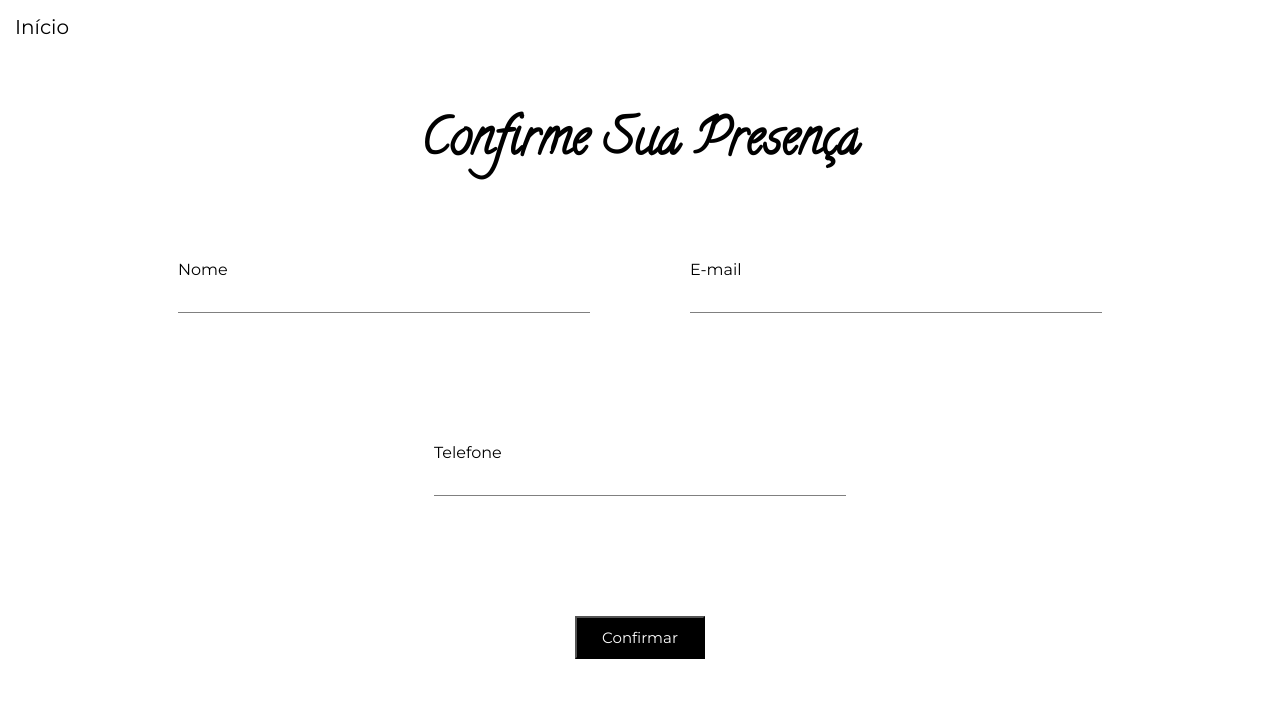
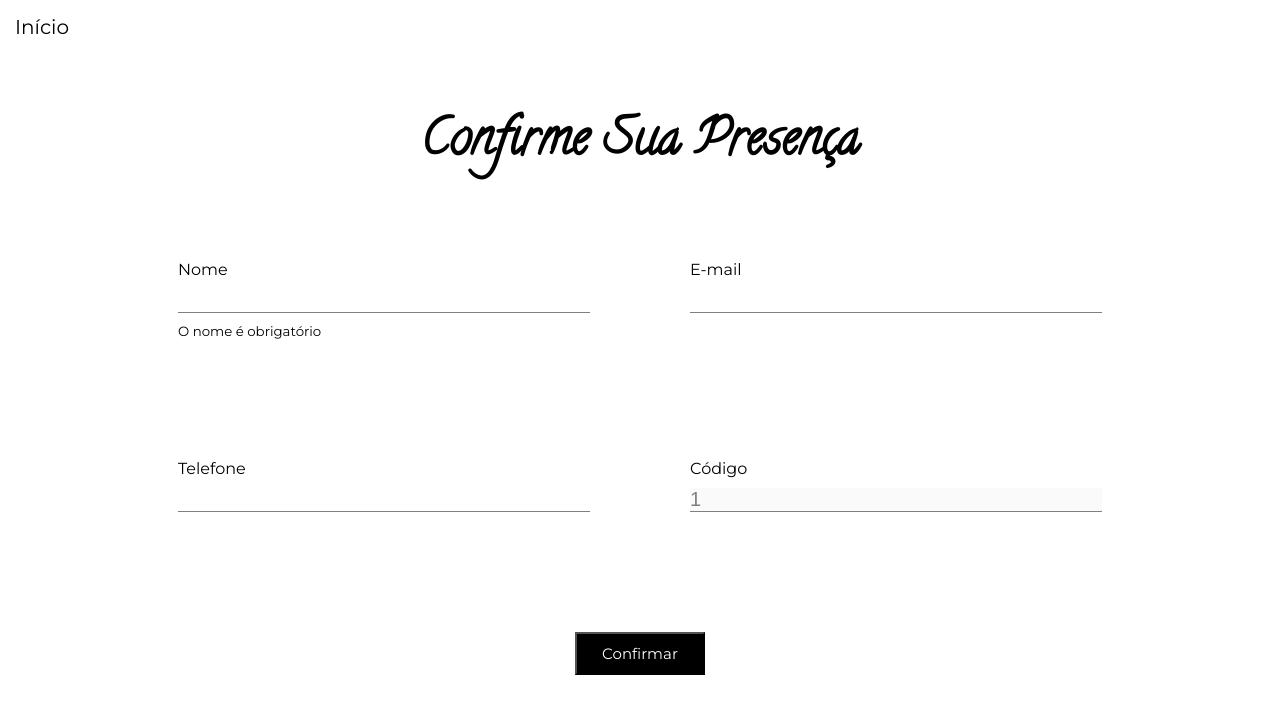
Before and after one commit to guilhermewebdev/wedding-site, a Next.js app: page /rsvp/1 in a window 1280 px wide. Shown: the top 714 px of the page. Built offline with nearby package versions, Linux system fonts and the light colour scheme.

Commit message:
Ajuste na lógica do código

```diff
--- a/src/components/rsvp.tsx
+++ b/src/components/rsvp.tsx
@@ -15,7 +15,7 @@ const useForm = buildUseForm<ConfirmAttendanceDTO>(confirmAttendanceDTOimpl);
 
 export default function RSVP(props: RSVPProps) {
     const { code } = props;
-    const { errors, register, onSubmit, loading, setError } = useForm()
+    const { errors, register, onSubmit, loading, setError, setValue } = useForm({ code })
     const submit = async (form: ConfirmAttendanceDTO) => {
         try {
             await apiClient.post('/attendance', form);
@@ -27,6 +27,11 @@ export default function RSVP(props: RSVPProps) {
             return setError('__other', 'Erro desconhecido');
         }
     }
+    React.useEffect(() => {
+        if(code) {
+            setValue('code', code);
+        }
+    }, [code])
     return (
         <>
             <Head>
@@ -60,13 +65,11 @@ export default function RSVP(props: RSVPProps) {
                         <input maxLength={11} {...register('phone')} />
                         <small>{errors['phone']}</small>
                     </div>
-                    {!code && (
-                        <div className={styles.field}>
-                            <label htmlFor="Código">Código</label>
-                            <input {...register('code')} />
-                            <small>{errors['code']}</small>
-                        </div>
-                    )}
+                    <div className={styles.field}>
+                        <label htmlFor="Código">Código</label>
+                        <input {...register('code')} disabled={!!code} />
+                        <small>{errors['code']}</small>
+                    </div>
                     <div className={styles.confirmationArea}>
                         <p>{errors['__other']}</p>
                         <p>{loading && "Carregando..."}</p>
--- a/src/hooks/useForm.ts
+++ b/src/hooks/useForm.ts
@@ -109,16 +109,16 @@ export function buildUseForm<T extends {}>(validator: yup.ObjectSchema<T>) {
         }
         return validateForm({ ...context, state: { ...state, form } })
     }
-    const useForm = () => {
+    const useForm = (init: Partial<T> = {}) => {
         const [loading, setLoading] = React.useState(false);
-        const [{ form, errors, isValidated: validated }, reduceForm] = React.useReducer(formReducer, {
-            form: {},
+        const [{ form = init, errors, isValidated: validated }, dispatch] = React.useReducer(formReducer, {
+            form: init,
             errors: {},
             isValidated: false,
         });
         const change = (key: keyof T): React.ChangeEventHandler<HTMLInputElement> => {
             return (event) => {
-                reduceForm({ key, value: event.target.value })
+                dispatch({ key, value: event.target.value })
             }
         }
         const register = (key: keyof T) => ({
@@ -127,13 +127,13 @@ export function buildUseForm<T extends {}>(validator: yup.ObjectSchema<T>) {
             id: key,
         })
         const setValue = (key: keyof T, value: string) => {
-            reduceForm({ key, value })
+            dispatch({ key, value })
         }
         const onSubmit = (submit: (form: T) => any) => {
             return async (event: React.FormEvent<HTMLFormElement>) => {
                 try {
                     setLoading(true)
-                    reduceForm({ command: Commands.VALIDATE })
+                    dispatch({ command: Commands.VALIDATE })
                     event.preventDefault()
                     event.stopPropagation()
                     if (Object.entries(errors).length == 0 && validated) {
@@ -147,7 +147,7 @@ export function buildUseForm<T extends {}>(validator: yup.ObjectSchema<T>) {
             }
         }
         const setError = (key: keyof T | '__other', message: string) => {
-            reduceForm({ command: Commands.SET_ERROR, data: { [key]: message } })
+            dispatch({ command: Commands.SET_ERROR, data: { [key]: message } })
         }
         return {
             form,
```
